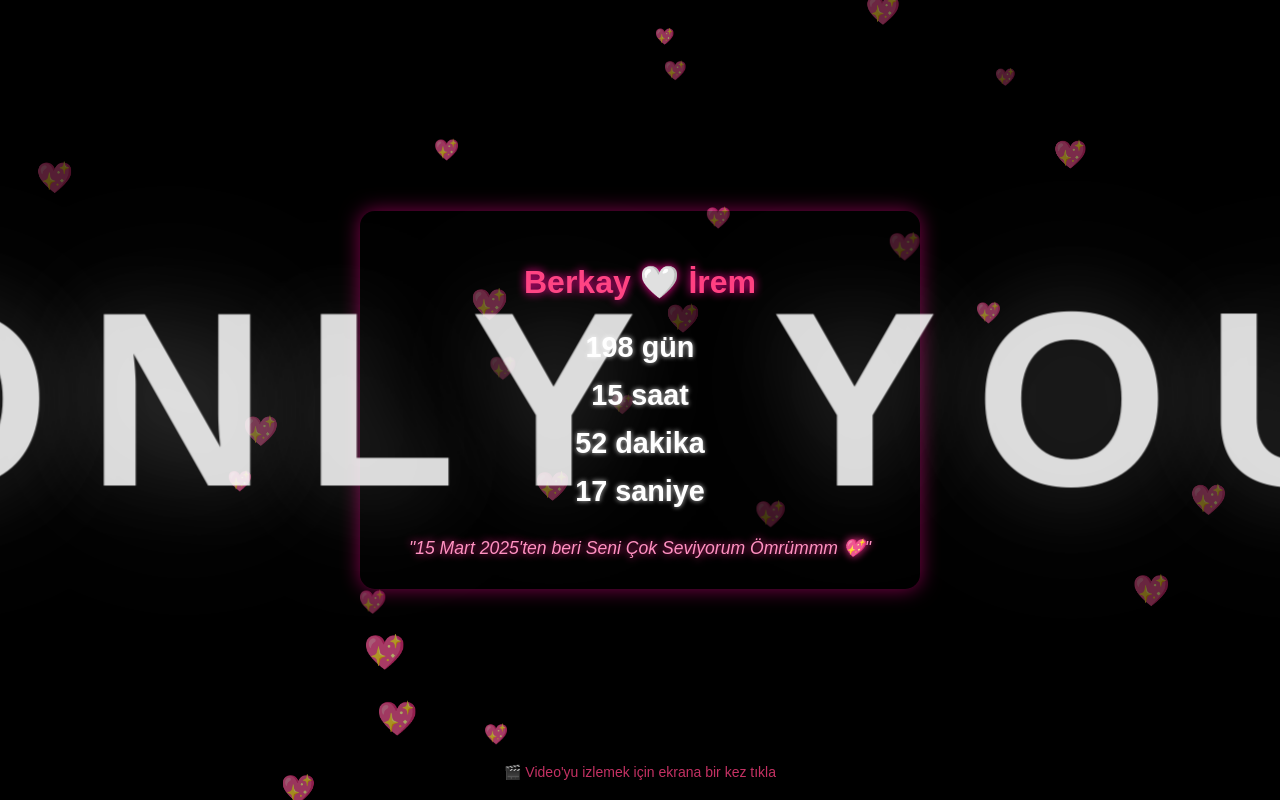
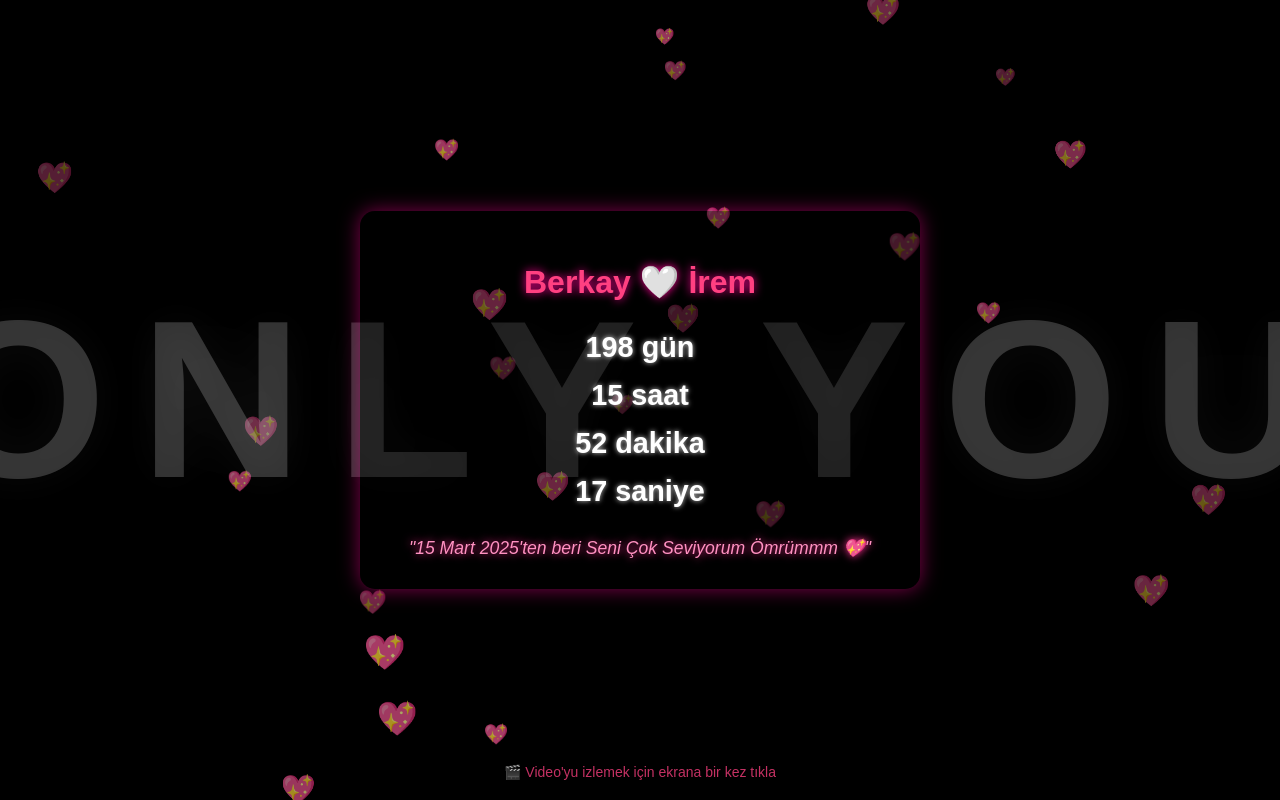
Before and after one commit to mrberkay7/berkxy, a plain HTML site: page index.html in a window 1280 px wide. Drawn offline with Linux system fonts and the light colour scheme.

Commit message:
Update index.html

```diff
--- a/index.html
+++ b/index.html
@@ -37,7 +37,7 @@
       left: 0;
       width: 100%;
       height: 100%;
-      background: black; /* başta ekran siyah */
+      background: black;
       z-index: -2;
     }
 
@@ -113,55 +113,41 @@
       50% { opacity: 1; }
     }
 
-    /* 👻 ONLY YOU efekti */
+    /* 👻 ONLY YOU arka plan yazısı */
     .onlyyou-wrapper {
       position: fixed;
       inset: 0;
       display: flex;
       align-items: center;
       justify-content: center;
-      perspective: 800px;
-      z-index: 999;
       pointer-events: none;
+      z-index: 0; /* arka planda */
     }
 
     .onlyyou {
       font-size: clamp(48px, 12vw, 140px);
       font-weight: bold;
       letter-spacing: 0.15em;
-      color: rgba(255,255,255,0.85);
+      color: rgba(255,255,255,0.2);
       text-transform: uppercase;
       opacity: 0;
-      filter: blur(10px);
-      transform: translateZ(-400px) scale(0.6);
+      transform: scale(0.6);
       text-shadow:
-        0 0 30px rgba(255,255,255,0.08),
-        0 0 60px rgba(255,255,255,0.05);
+        0 0 30px rgba(255,255,255,0.05),
+        0 0 60px rgba(255,255,255,0.03);
+      transition: all 1s ease-in-out;
     }
 
-    .onlyyou.animate {
-      animation: comeCloser 2s cubic-bezier(.2,.95,.2,1) forwards;
+    .onlyyou.show {
+      opacity: 1;
+      transform: scale(1.6);
     }
 
-    @keyframes comeCloser {
-      0% {
-        opacity: 0;
-        filter: blur(10px);
-        transform: translateZ(-400px) scale(0.6);
-      }
-      60% {
-        opacity: 1;
-        filter: blur(4px);
-      }
-      100% {
-        opacity: 1;
-        filter: blur(0px);
-        transform: translateZ(80px) scale(1.6);
-        text-shadow:
-          0 0 50px rgba(255,255,255,0.2),
-          0 0 100px rgba(255,255,255,0.15);
-      }
+    .onlyyou.hide {
+      opacity: 0;
+      transform: scale(2);
     }
+
   </style>
 </head>
 <body>
@@ -187,7 +173,7 @@
 
   <div class="instruction">🎬 Video'yu izlemek için ekrana bir kez tıkla</div>
 
-  <!-- 👻 ONLY YOU Yazısı -->
+  <!-- 👻 ONLY YOU yazısı arka plan -->
   <div class="onlyyou-wrapper">
     <div id="onlyYouText" class="onlyyou">ONLY YOU</div>
   </div>
@@ -240,11 +226,15 @@
       instruction.style.display = 'none';
     });
 
-    // 👻 ONLY YOU animasyonunu 2 saniye sonra başlat
+    // 👻 ONLY YOU arka plan animasyonu: 2 saniye sonra göster, 3 saniye sonra kaybol
     window.addEventListener('load', () => {
+      const onlyYou = document.getElementById('onlyYouText');
       setTimeout(() => {
-        document.getElementById('onlyYouText').classList.add('animate');
-      }, 2000);
+        onlyYou.classList.add('show'); // göster
+        setTimeout(() => {
+          onlyYou.classList.add('hide'); // kaybol
+        }, 3000); // 3 saniye sonra kaybol
+      }, 2000); // sayfa açıldıktan 2 saniye sonra başla
     });
   </script>
 </body>
```
